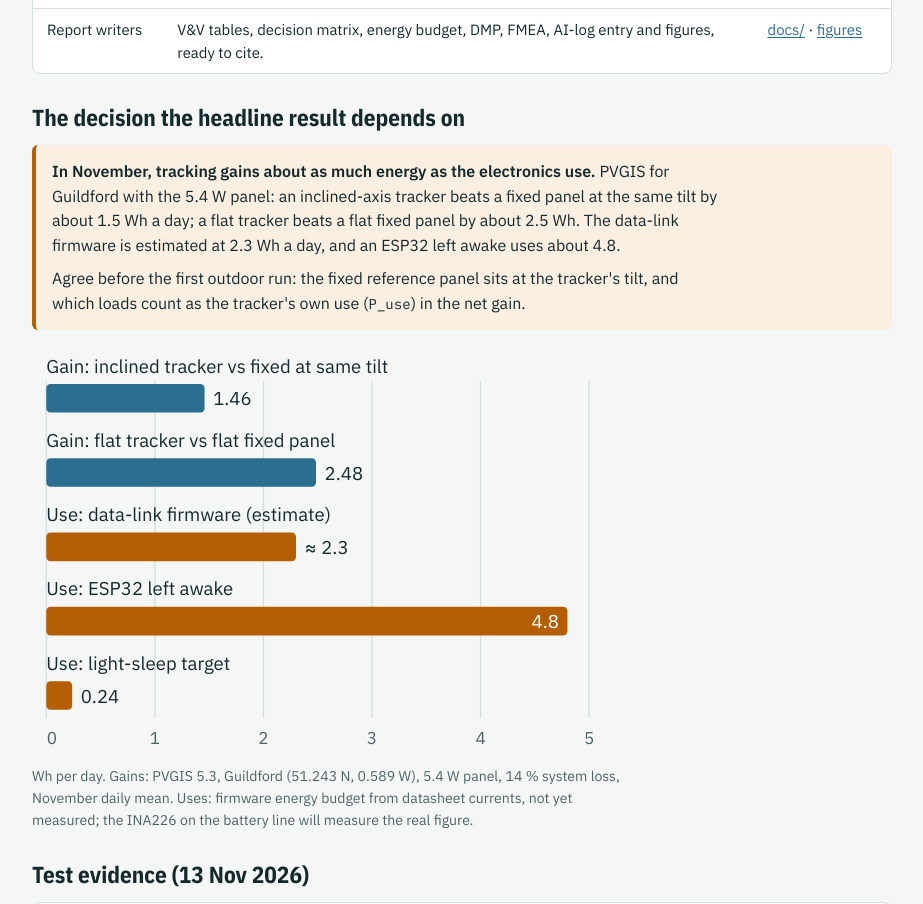
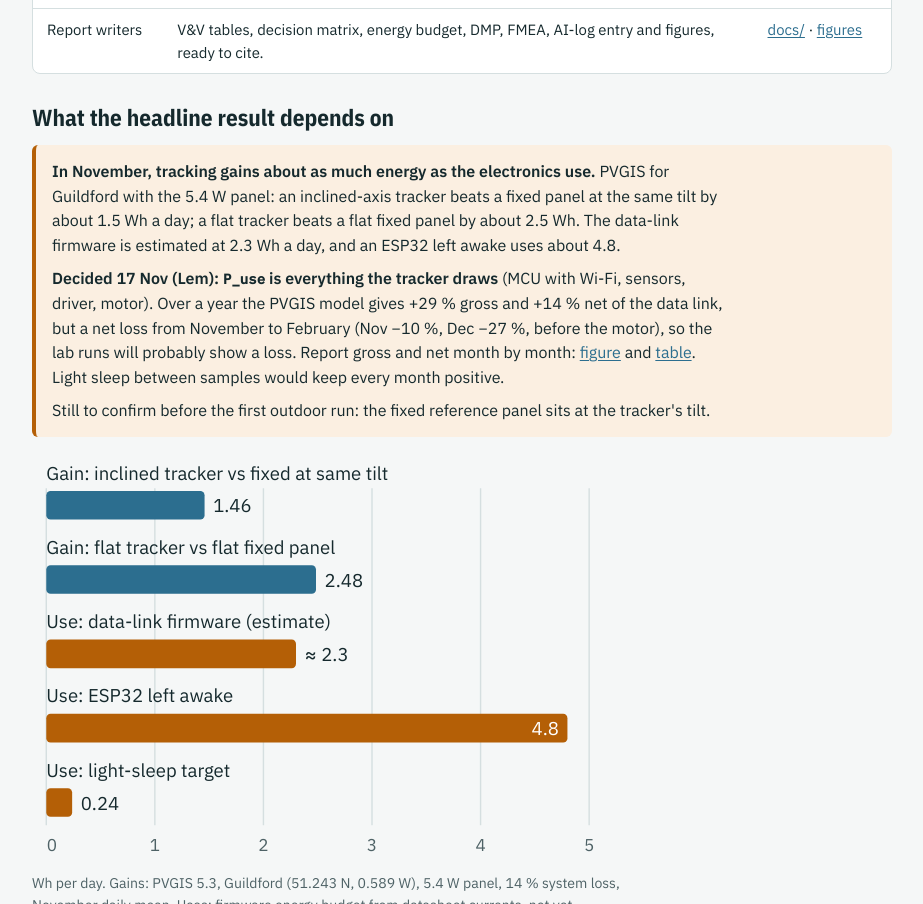
Before and after one commit to amr-coding1/eee3035-active-solar-tracker, a plain HTML site: page index.html in a window 1280 px wide. Shown: the part 999-1903 px from the top of the page, without its empty margins (178-1101 px from the left). Drawn offline with nearby package versions, Linux system fonts and the light colour scheme.

Commit message:
Energy: month-by-month net gain with P_use = everything
New report figure and table from the PVGIS energy budget: gross gain and
net gain for three consumption levels (board awake, data link as built,
light sleep), against a fixed panel at the tracker's tilt. Hub page and
README now record Lem's 17 Nov decision instead of an open question.

Co-Authored-By: Claude Opus 5.5 <noreply@anthropic.com>
Claude-Session: https://claude.ai/code/session_01KyEGKVmkP69YUDwm3DzSED

```diff
--- a/index.html
+++ b/index.html
@@ -133,10 +133,11 @@ ul.plain { margin: 0; padding-left: 1.2rem; display: grid; gap: 6px; }
   </section>
 
   <section aria-labelledby="key">
-    <h2 id="key">The decision the headline result depends on</h2>
+    <h2 id="key">What the headline result depends on</h2>
     <div class="key">
       <p><strong>In November, tracking gains about as much energy as the electronics use.</strong> PVGIS for Guildford with the 5.4 W panel: an inclined-axis tracker beats a fixed panel at the same tilt by about 1.5 Wh a day; a flat tracker beats a flat fixed panel by about 2.5 Wh. The data-link firmware is estimated at 2.3 Wh a day, and an ESP32 left awake uses about 4.8.</p>
-      <p>Agree before the first outdoor run: the fixed reference panel sits at the tracker's tilt, and which loads count as the tracker's own use (<code>P_use</code>) in the net gain.</p>
+      <p><strong>Decided 17 Nov (Lem): <code>P_use</code> is everything the tracker draws</strong> (MCU with Wi-Fi, sensors, driver, motor). Over a year the PVGIS model gives +29 % gross and +14 % net of the data link, but a net loss from November to February (Nov &minus;10 %, Dec &minus;27 %, before the motor), so the lab runs will probably show a loss. Report gross and net month by month: <a href="https://github.com/amr-coding1/eee3035-active-solar-tracker/blob/main/docs/figures/net_gain_by_month.png">figure</a> and <a href="https://github.com/amr-coding1/eee3035-active-solar-tracker/blob/main/docs/energy/net_gain_by_month.md">table</a>. Light sleep between samples would keep every month positive.</p>
+      <p>Still to confirm before the first outdoor run: the fixed reference panel sits at the tracker's tilt.</p>
     </div>
     <figure>
       <svg viewBox="0 0 420 290" role="img" aria-labelledby="chart-title chart-desc" class="chart">
```
Also changed, not shown: docs/figures/net_gain_by_month.png (added), docs/figures/net_gain_by_month.svg (added), 4 other files.
